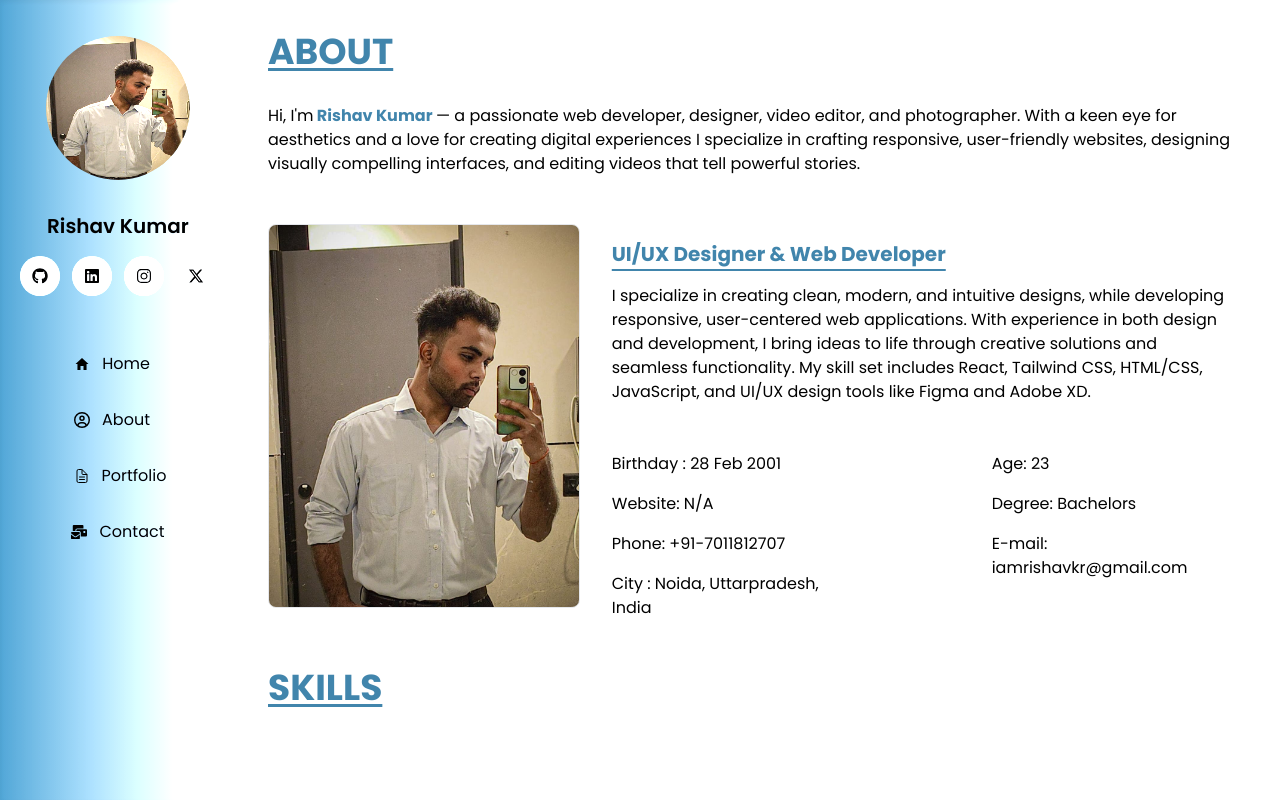
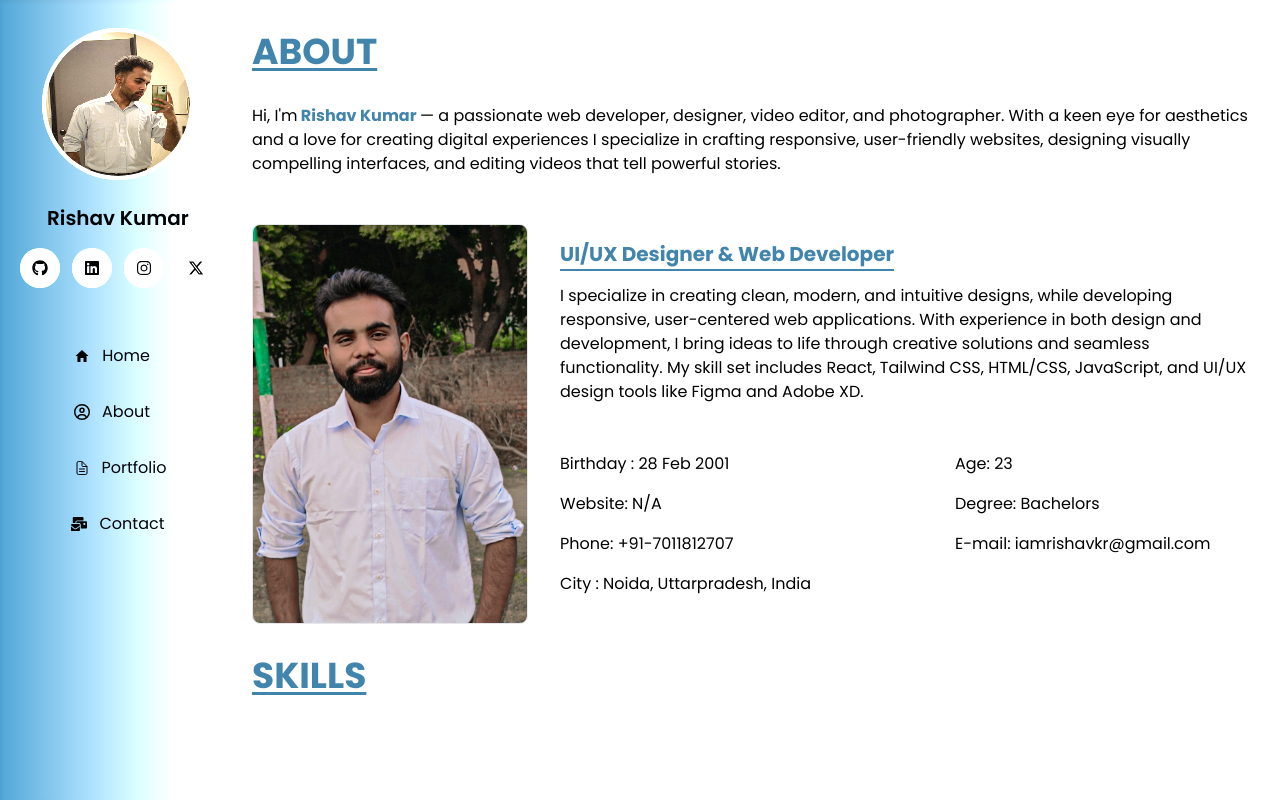
Before and after one commit to githubrishav/Rishav-Portfolio-, a React (Vite) app: page /about in a window 1280 px wide. Built offline with nearby package versions, Linux system fonts and the light colour scheme.

Commit message:
profile photo

```diff
--- a/src/Components/About.jsx
+++ b/src/Components/About.jsx
@@ -1,5 +1,5 @@
 import React from 'react'
-import ppf from "./../assets/ppf.jpg"
+import avtar from "./../assets/avtar.jpg"
 import profile from './../assets/profile.jpg'
 
 const About = () => {
@@ -19,7 +19,7 @@ const About = () => {
           <div className=" flex justify-center items-center  ">
             <div className="flex flex-col justify-center p-3 gap-4 ml-2 ">
               <p className='text-base font-semibold text-[#4185ac] underline-offset-4 underline'>UI/UX Designer & Web Developer</p>
-              <img src={profile} alt="img" className='w-[14rem] md:w-[16rem] md:h-[16rem] h-[14rem] border 1px bg-cover bg-center rounded-lg' />
+              <img src={avtar} alt="img" className='w-[14rem] md:w-[16rem] md:h-[16rem] h-[14rem] border 1px bg-cover bg-center rounded-lg' />
             </div>
             <div className="mt-16 md:w-[16rem] md:h-[16rem]   md:mb-4 mr-4">
               <div className=" text-balance  md:flex md:flex-col md:gap-3 text-base">
@@ -55,13 +55,13 @@ const About = () => {
       <div className="hidden xl:block lg:block ">
         <div className=' lg:w-full xl:w-full xl:h-screen  lg:h-screen flex  '>
           {/* Top-About */}
-          <div className="flex flex-col p-8 w-full h-screen ">
+          <div className="flex flex-col py-8 px-4 w-full h-screen ">
             <p className='text-4xl font-bold text-[#4185ac] underline underline-offset-4'>ABOUT</p>
             <p className='text-base text-black mt-8'> Hi, I'm<strong className='text-[#4185ac]'>  Rishav Kumar </strong> — a passionate web developer, designer, video editor, and photographer. With a keen eye for aesthetics and a love for creating digital experiences I specialize in crafting responsive, user-friendly websites, designing visually compelling interfaces, and editing videos that tell powerful stories.
             </p>
             {/* Image and Header */}
             <div className="flex justify-evenly gap-4 mt-12">
-              <img src={profile} alt="img" className='w-[24rem] h-[24rem] border 1px bg-cover bg-center rounded-lg' />
+              <img src={avtar} alt="img" className='w-[25rem] h-[25rem]  border 1px bg-cover bg-center rounded-lg' />
               <div className="flex flex-col gap-4 p-4">
                 <h4 className='font-bold text-xl  underline underline-offset-8 text-[#4185ac]'>
                   UI/UX Designer & Web Developer</h4>
--- a/src/Components/Sidebar.jsx
+++ b/src/Components/Sidebar.jsx
@@ -30,7 +30,7 @@ const Sidebar = () => {
         <div className=" flex flex-col gap-2  w-full p-3 ">
           {/* image part here */}
           <div className=" flex justify-center p-4">
-            <div className="w-40 h-40 rounded-full items-center flex justify-center transition-all duration-300 ease-in-out hover:brightness-90  hover:bg-[#4185ac]">
+            <div className="w-[9.5rem] h-[9.5rem] rounded-full items-center flex justify-center transition-all duration-300 ease-in-out hover:brightness-90 bg-white">
               <img src={profile} alt="img" className='w-36 h-36 rounded-full bg-center bg-cover ' />
             </div>
           </div>
```
Also changed, not shown: src/assets/avtar.jpg (added).
